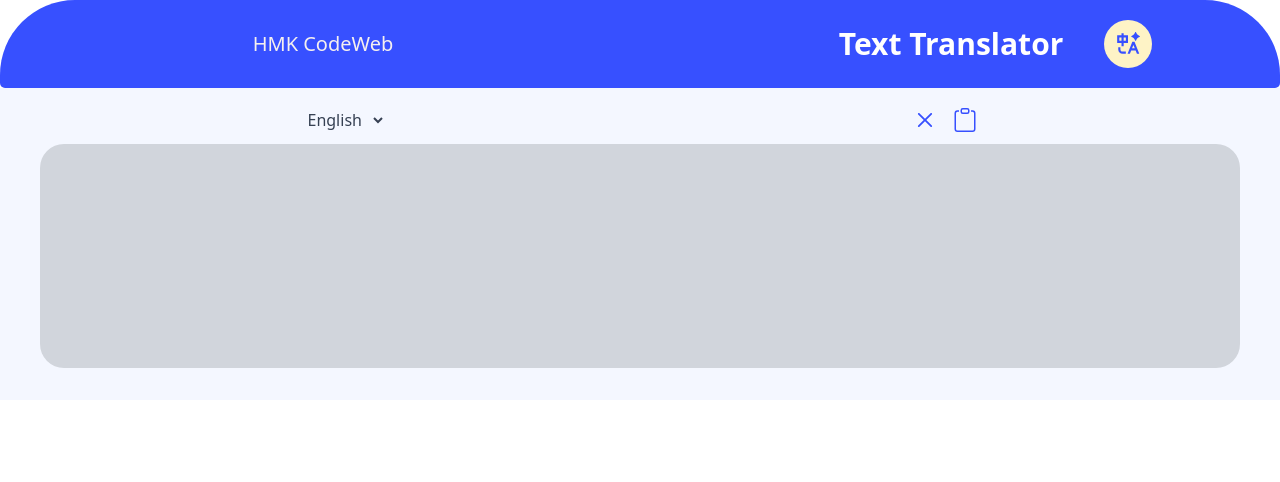
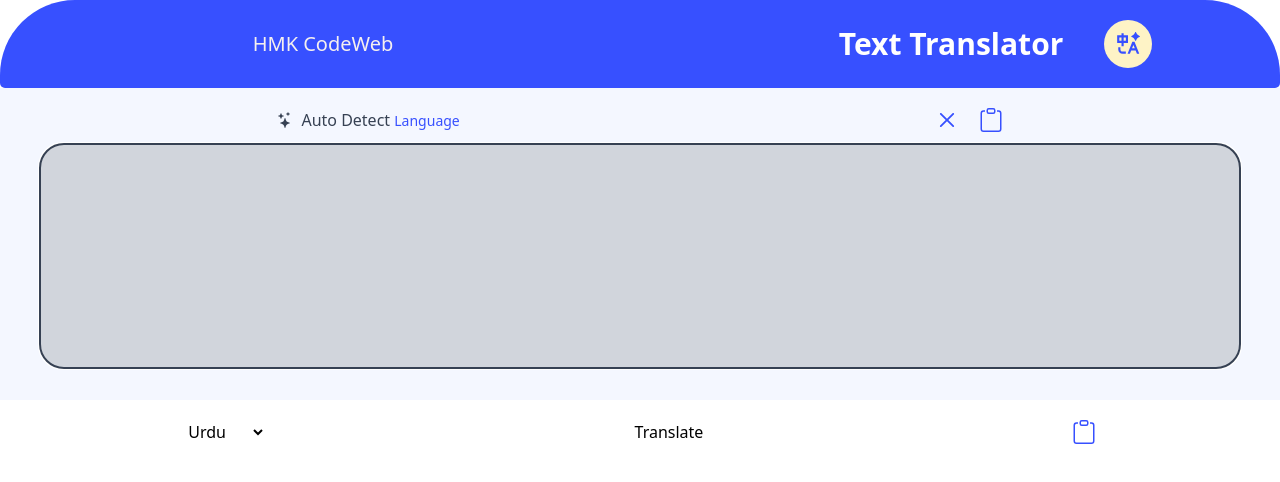
Before and after one commit to hassaanhaider88/TranslatorInTS, a React (Vite) app: page / in a window 1280 px wide. Shown: the top 482 px of the page. Built offline with nearby package versions, Linux system fonts and the light colour scheme.

Commit message:
add getting text functonality

```diff
--- a/src/App.tsx
+++ b/src/App.tsx
@@ -1,3 +1,4 @@
+import { BsStars } from "react-icons/bs";
 import { BsClipboard } from "react-icons/bs";
 import { useEffect, useState } from "react";
 import { RxCross2 } from "react-icons/rx";
@@ -6,14 +7,16 @@ import RightSideBuderIcon from "./Components/RightSideBuderIcon";
 
 const App = () => {
   const languages = [
+    { code: "ur", label: "Urdu" },
     { code: "en", label: "English" },
-    { code: "ur", label: "Urdu" },
+    { code: "ar", label: "Arabic" },
+    { code: "hi", label: "Hindi" },
     { code: "es", label: "Spanish" },
     { code: "fr", label: "French" },
     { code: "de", label: "German" },
   ];
 
-  const [lang, setLang] = useState<string>("en");
+  const [lang, setLang] = useState<string>("ur");
   const [SelectText, setSelectText] = useState<string>("");
 
   useEffect(() => {
@@ -42,8 +45,8 @@ const App = () => {
         </span>
       </nav>
       <div className="theTextToBetranslate bg-[#F4F7FF] text-gray-700 w-full flex flex-col items-center sm:px-10 px-5 py-5">
-        <div className="LanguagesAndCrossIcon cursor-pointer flex justify-around items-center w-full ">
-          <select
+        <div className="LanguagesAndCrossIcon  flex justify-around items-center w-full ">
+          {/* <select
             className="outline-none cursor-pointer"
             value={lang}
             onChange={(e) => setLang(e.target.value)}
@@ -53,9 +56,16 @@ const App = () => {
                 {l.label}
               </option>
             ))}
-          </select>
+          </select> */}
+          <div className="flex items-center gap-2">
+            <BsStars />
+            <h1>
+              Auto Detect{" "}
+              <span className="text-sm text-[#3750FF] ">Language</span>
+            </h1>
+          </div>
 
-          <div className="flex gap-4">
+          <div className="flex gap-5 cursor-pointer">
             <RxCross2
               title="Clear Text"
               onClick={() => setSelectText("")}
@@ -71,12 +81,35 @@ const App = () => {
           </div>
         </div>
         <textarea
+          autoFocus
           value={SelectText}
           onChange={(e) => setSelectText(e.target.value)}
           id=""
           className="w-full bg-gray-300 p-3 h-56 my-3 resize-none rounded-3xl outline-gray-700"
         ></textarea>
       </div>
+
+      <div className="LanguagesAndCrossIcon my-5 text-black flex justify-around items-center w-full ">
+        <select
+          className="outline-none cursor-pointer"
+          value={lang}
+          onChange={(e) => setLang(e.target.value)}
+        >
+          {languages.map((l) => (
+            <option key={l.code} value={l.code}>
+              {l.label}
+            </option>
+          ))}
+        </select>
+
+          <button>Translate</button>
+          <BsClipboard
+            onClick={() => hanlePasteCopiedText()}
+            title="Paste The Copied Text"
+            size={24}
+            color="#3750FF"
+          />
+      </div>
     </div>
   );
 };
```
